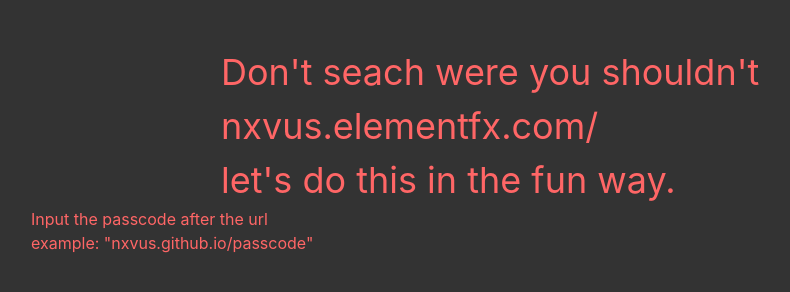
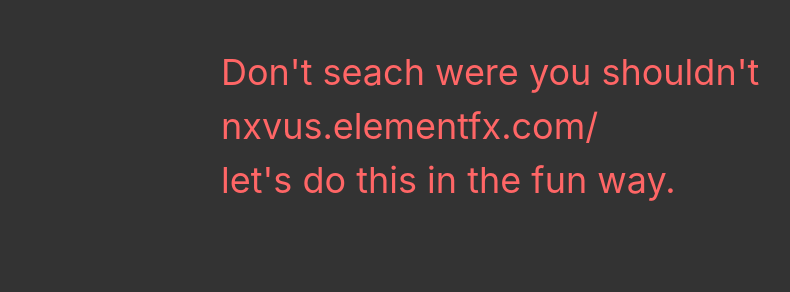
Before and after one commit to nxvus/nxvus.github.io, a plain HTML site: page index.html in a window 1280 px wide. Shown: the whole page, without its empty margins (54-844 px from the left). Drawn offline with Linux system fonts and the light colour scheme.

Commit message:
migration

```diff
--- a/index.html
+++ b/index.html
@@ -27,10 +27,6 @@
 
     </div>
 
-    <p>Input the passcode after the url <br>
-      example: "nxvus.github.io/passcode"
-    </p>
-
   </div>
 
   </body>
```
